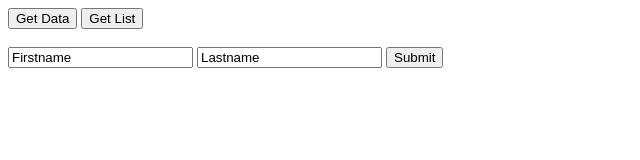
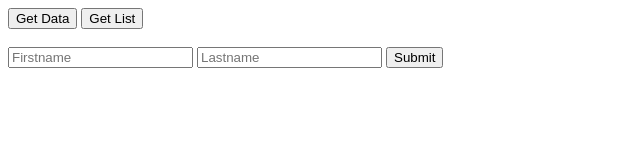
Before and after one commit to kuyerikuyeri-ITvarsity/Module-10-Assessment-1, a plain HTML site: page index.html in a window 1280 px wide. Shown: the full height of the page, 0-640 px from the left. Drawn offline with Linux system fonts and the light colour scheme.

Commit message:
Update index.html

```diff
--- a/index.html
+++ b/index.html
@@ -13,8 +13,8 @@
         <br><br>
 
         <form id="myForm">
-            <input type="text" name="firstname" id="firstname" value="Firstname">
-            <input type="text" name="lastname" id="lastname" value="Lastname">
+            <input type="text" name="firstname" id="firstname" placeholder="Firstname">
+            <input type="text" name="lastname" id="lastname" placeholder="Lastname">
             <button id="submitForm">Submit</button>
         </form>
 
```
